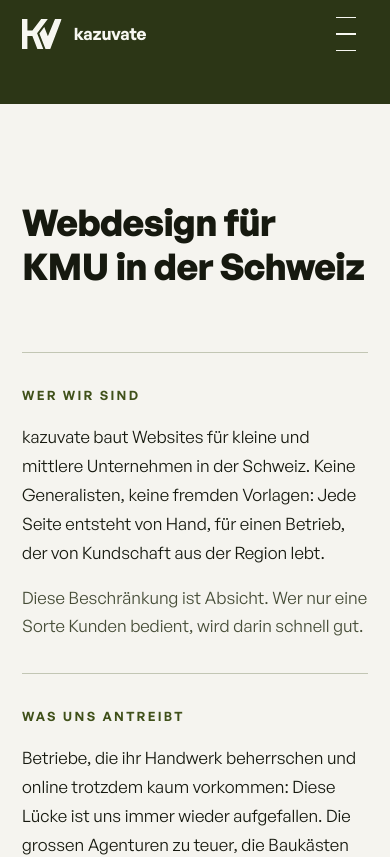
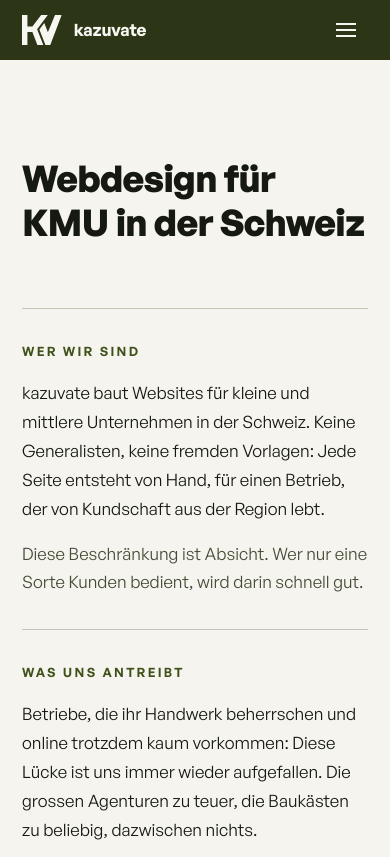
Before and after one commit to Kazuvate/kazuvate, a React (Vite) app: page / in a window 390 px wide. Shown: the top 857 px of the page. Built offline with nearby package versions, Linux system fonts and the light colour scheme.

Commit message:
header, kontakt, menüabstände usw.

```diff
--- a/stil/basis.css
+++ b/stil/basis.css
@@ -25,14 +25,18 @@
 
 /* Der Kopf laeuft mit und liegt beim Sprung auf einen Anker sonst
    ueber der Ueberschrift. scroll-padding-top haelt den Zielpunkt
-   um Kopfhoehe tiefer. Mobil ist der Kopf zweizeilig, deshalb
-   dort mehr. */
+   um Kopfhoehe tiefer. Ohne JavaScript bleibt der mobile Kopf
+   zweizeilig; mit JavaScript ist die Navigation eingeklappt und
+   braucht nur die kompakte Kopfhoehe. */
 html{
   scroll-behavior: smooth;
   scroll-padding-top: 108px;
 }
 @media (min-width: 860px){
   html{ scroll-padding-top: 86px; }
+}
+@media (max-width: 859px){
+  html.js{ scroll-padding-top: 72px; }
 }
 
 body{
@@ -204,9 +208,14 @@ a{ color: var(--olive); }
   .kopf-innen{
     flex-wrap: wrap;
     min-height: 0;
-    padding-block: var(--s3);
+    padding-block: var(--s2);
     row-gap: var(--s3);
   }
+  /* Mit JavaScript ist die Navigation geschlossen kein zweiter
+     sichtbarer Kopfbereich. Ohne den eigenen Wert bliebe der row-gap
+     trotzdem stehen und machte den Balken hoeher als sein Inhalt. */
+  .js .kopf-innen{ row-gap: 0; }
+  .js .menue-offen .kopf-innen{ row-gap: var(--s2); }
   /* Der Anfrage-Knopf stand bis zum 21.08.2026 auch auf dem Handy in
      der Kopfzeile. Er ist dort das breiteste Element und hat die Zeile
      so weit gefuellt, dass Marke, Knopf und Menueknopf zusammen 146px
@@ -240,6 +249,11 @@ a{ color: var(--olive); }
      erste Zeile nur noch Marke und Menueknopf. */
   .kopf.gescrollt .kopf-innen{
     padding-block: var(--s2);
+  }
+  .js .kopf.gescrollt .kopf-innen{
+    row-gap: 0;
+  }
+  .js .kopf.gescrollt.menue-offen .kopf-innen{
     row-gap: var(--s2);
   }
 }
@@ -271,6 +285,11 @@ a{ color: var(--olive); }
   .navigation a:hover::after{ transform: scaleX(1); }
 }
 .navigation a:focus-visible::after{ transform: scaleX(1); }
+.navigation a[aria-current="page"]{
+  opacity: 1;
+  font-weight: 650;
+}
+.navigation a[aria-current="page"]::after{ transform: scaleX(1); }
 
 .kopf-knopf{
   margin-left: auto;
@@ -305,15 +324,14 @@ a{ color: var(--olive); }
 
 @media (max-width: 859px){
   .js .menue-knopf{
-    display: grid;
-    place-items: center;
+    display: block;
+    position: relative;
     /* order 2 haelt ihn hinter der Marke. Seit der Anfrage-Knopf auf
        dem Handy nicht mehr mitlaeuft, traegt der Menueknopf selbst das
        margin-left:auto, das ihn nach rechts schiebt -- vorher kam das
        vom Knopf davor. Ohne beides saesse er links neben der Marke,
        weil er im Quelltext vor der Navigation steht. */
     order: 2;
-    gap: 5px;
     width: 44px;
     height: 44px;
     margin-left: auto;
@@ -324,17 +342,23 @@ a{ color: var(--olive); }
     cursor: pointer;
   }
   .menue-knopf .balken{
+    position: absolute;
+    top: calc(50% - .75px);
+    left: 12px;
     width: 20px;
     height: 1.5px;
     background: currentColor;
+    transform-origin: center;
     transition: transform var(--kurz) var(--kurve),
                 opacity var(--kurz) var(--kurve);
   }
-  /* Aus drei Balken wird ein Kreuz: der obere kippt nach unten,
-     der untere nach oben, der mittlere verschwindet. */
-  .menue-offen .menue-knopf .balken:first-child{ transform: translateY(6.5px) rotate(45deg); }
-  .menue-offen .menue-knopf .balken:nth-child(2){ opacity: 0; }
-  .menue-offen .menue-knopf .balken:last-child{ transform: translateY(-6.5px) rotate(-45deg); }
+  .menue-knopf .balken:first-child{ transform: translateY(-6px); }
+  .menue-knopf .balken:last-child{ transform: translateY(6px); }
+  /* Alle Balken liegen auf derselben Mitte. So entsteht beim Oeffnen
+     ein symmetrisches Kreuz statt des frueheren schiefen Pfeils. */
+  .menue-offen .menue-knopf .balken:first-child{ transform: rotate(45deg); }
+  .menue-offen .menue-knopf .balken:nth-child(2){ opacity: 0; transform: scaleX(.2); }
+  .menue-offen .menue-knopf .balken:last-child{ transform: rotate(-45deg); }
 
   /* Die Schublade selbst. grid-template-rows von 0fr auf 1fr ist
      der einzige Weg, eine unbekannte Hoehe zu animieren, ohne sie
@@ -366,9 +390,12 @@ a{ color: var(--olive); }
      wuerden sie auch bei 0fr Hoehe uebrig bleiben. */
   .js .navigation-innen{
     display: grid;
-    gap: var(--s4);
+    gap: 0;
     min-height: 0;
-    padding-block: var(--s4) var(--s2);
+    padding-block: 0;
+  }
+  .js .menue-offen .navigation-innen{
+    padding-block: var(--s1) var(--s2);
   }
   /* In der Schublade steht mehr Platz zur Verfuegung als in der alten
      Zeile, also darf jeder Punkt die vollen 44px Trefferflaeche haben
@@ -376,7 +403,27 @@ a{ color: var(--olive); }
      kleben also nicht aneinander. */
   .js .navigation a{
     font-size: 1rem;
-    padding-block: 9px;
+    display: flex;
+    align-items: center;
+    min-height: 44px;
+    padding-block: 0;
+  }
+  /* Kontakt ist im mobilen Menue zugleich der direkte naechste Schritt.
+     Der Knopf erscheint nur in der geoeffneten Schublade und vergroessert
+     den geschlossenen Kopf daher nicht. */
+  .js .navigation-innen a:last-child{
+    justify-content: center;
+    min-height: 48px;
+    margin-top: var(--s2);
+    padding-inline: var(--s4);
+    border-radius: var(--radius-knopf);
+    background: var(--auf-flaeche);
+    color: var(--flaeche);
+    opacity: 1;
+    font-weight: 650;
+  }
+  .js .navigation-innen a:last-child::after{
+    display: none;
   }
 }
 
```
Also changed, not shown: 1 other file (tests, documents, lock files or other folders).
